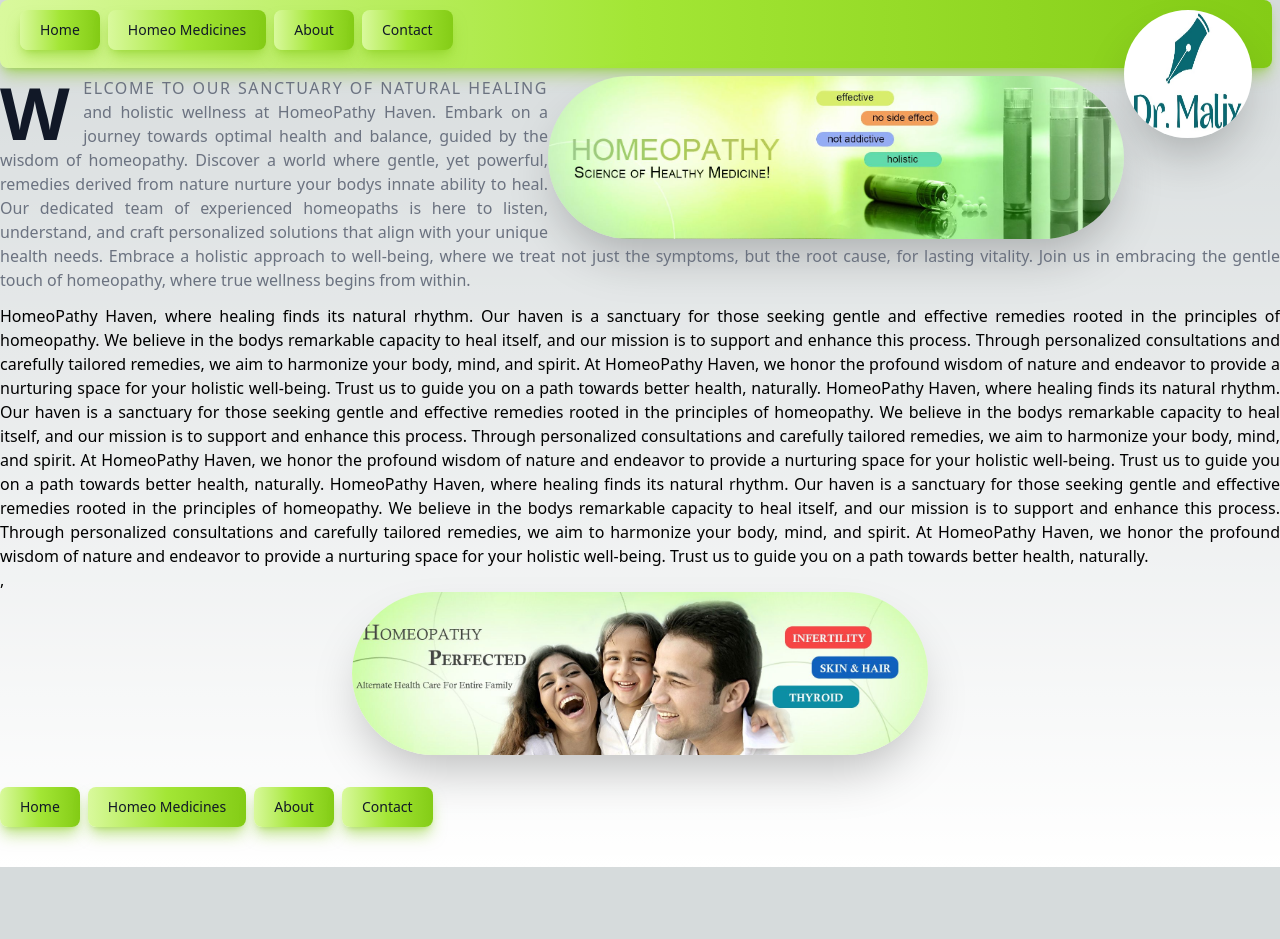
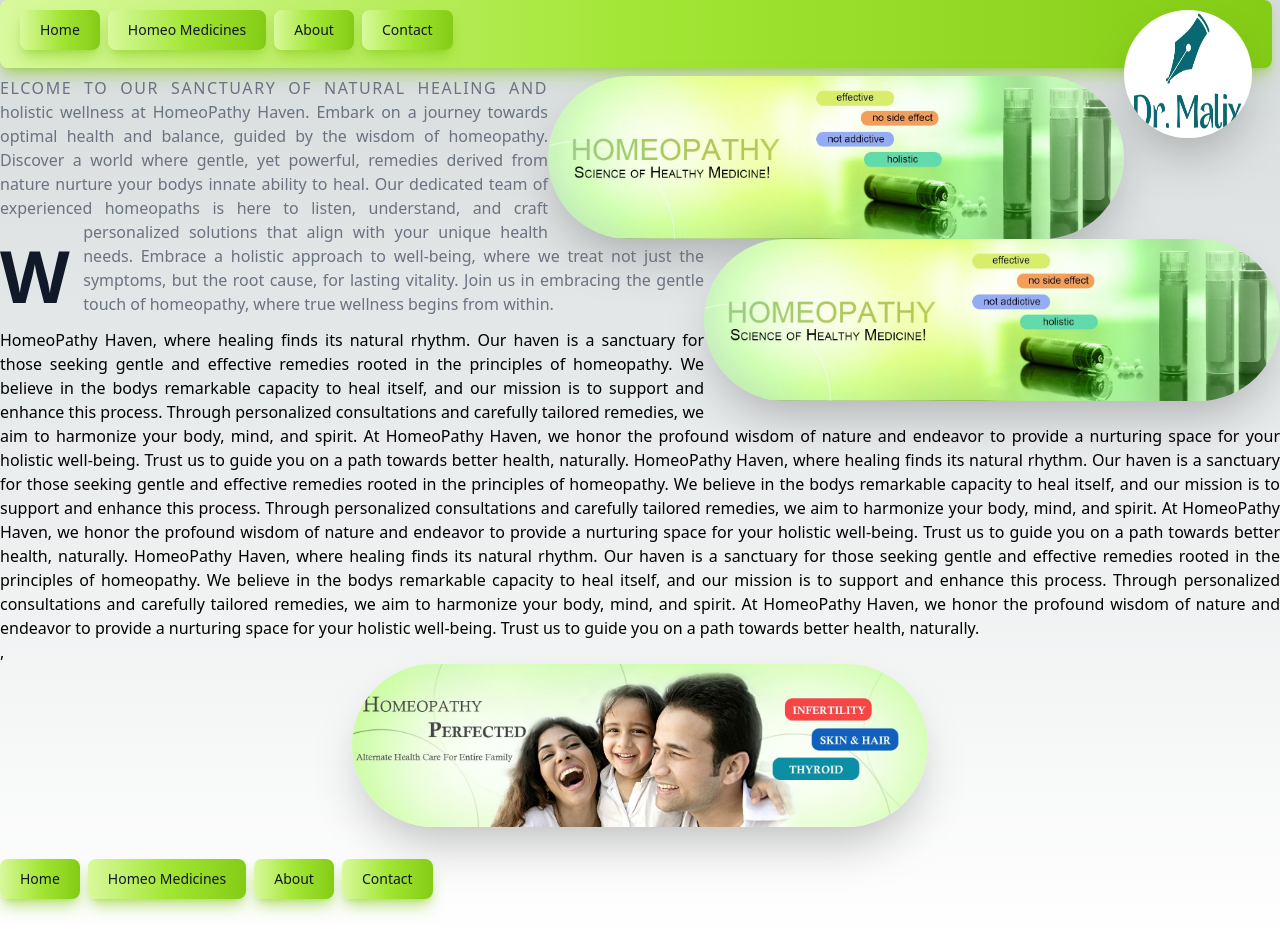
Before and after one commit to DoctorMalix/drmalix.com, a Next.js app: page / in a window 1280 px wide. Before the commit the page ends 867 px from the top, so only its background shows below. Built offline with nearby package versions, Linux system fonts and the light colour scheme.

Commit message:
Imaged added on homepage

```diff
--- a/src/app/page.tsx
+++ b/src/app/page.tsx
@@ -11,7 +11,12 @@ export default function Home() {
     <div>
       </div>
 
-
+      <Image className="max-w-xl h-auto float-right mx-auto rounded-full shadow-2xl dark:shadow-green-800"
+          src="/image-home/header2.jpg" //. Route of the image file
+          height={50} // Desired size with correct aspect ratio
+          width={1200} // Desired size with correct aspect ratio
+          alt="Homeo"
+        />
 
 
 <p className="mb-3 text-gray-500 dark:text-gray-400 first-line:uppercase first-line:tracking-widest first-letter:text-7xl first-letter:font-bold first-letter:text-gray-900 dark:first-letter:text-gray-100 first-letter:mr-3 first-letter:float-left">
```
